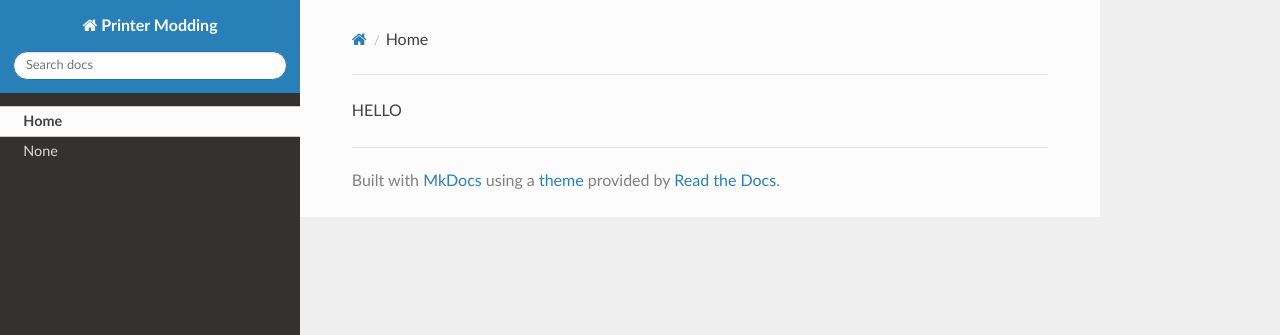
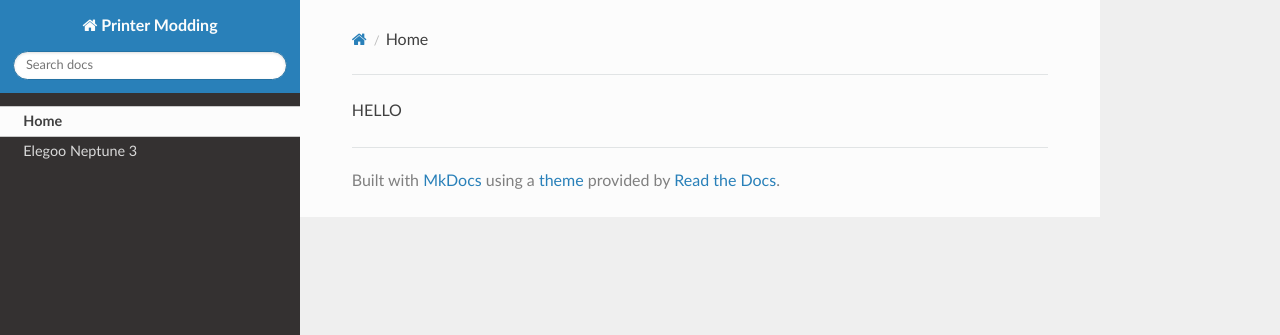
Before and after one commit to printermodding/printermodding.github.io, an MkDocs documentation site: the page built from docs/index.md, in a window 1280 px wide. Shown: the top 335 px of the page. Built offline with MkDocs 1.6.1, drawn with Linux system fonts in a browser that asks for light colours; nearby versions of some CDN libraries.

Commit message:
Update mkdocs.yml

```diff
--- a/mkdocs.yml
+++ b/mkdocs.yml
@@ -1,7 +1,7 @@
 site_name: Printer Modding
 site_url: https://printermodding.github.io/docs
 nav:
-  - index.md
-  - README.md
+  - Home: index.md
+  - Elegoo Neptune 3: README.md
 
 theme: readthedocs
```
